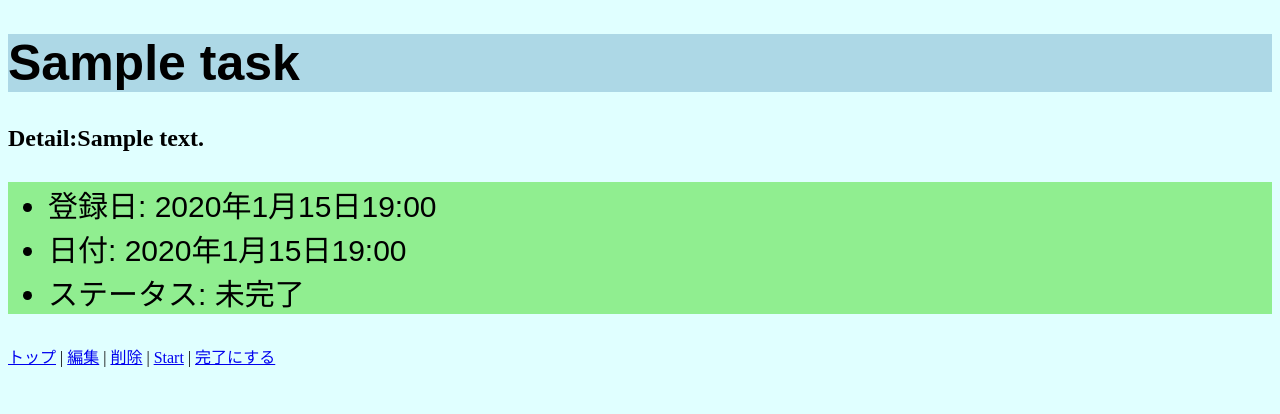
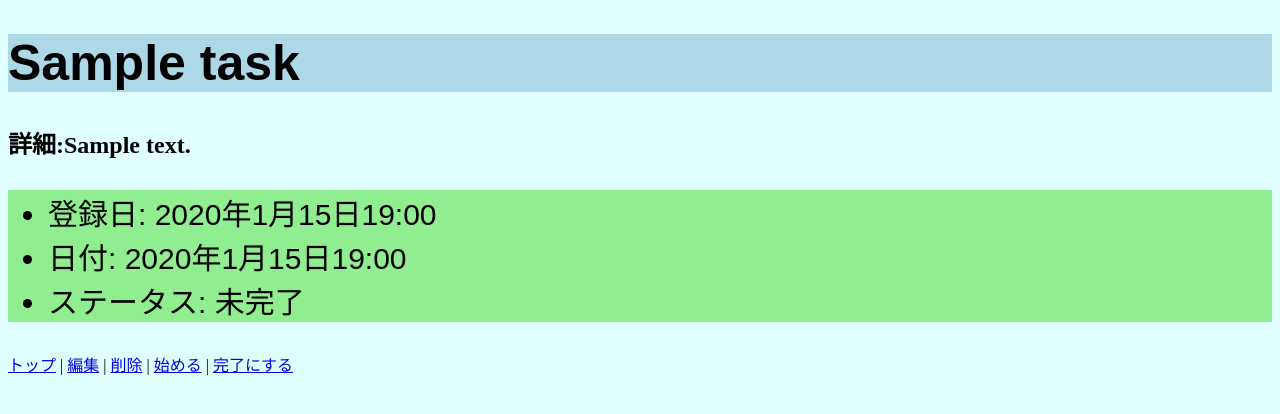
Before and after one commit to 1F10230250/django-test-exercise, a Django app: page /1/ in a window 1280 px wide. Shown: the top 414 px of the page. Run offline with Django 5.2, Linux system fonts and the light colour scheme; tables that the repository leaves empty hold one stand-in row (values such as "Sample post").

Commit message:
統合テスト

```diff
--- a/todo/models.py
+++ b/todo/models.py
@@ -11,7 +11,6 @@ class Task (models.Model):
 
     title = models.CharField(max_length=100)
     status = models.CharField(max_length=20, choices=STATUS_CHOICES, default='not_completed')
-    detail = models.CharField(max_length=100)
     detail = models.TextField(default="")
     posted_at = models.DateTimeField(default=timezone.now)
     due_at = models.DateTimeField(null=True, blank=True)
--- a/todo/templates/todo/detail.html
+++ b/todo/templates/todo/detail.html
@@ -11,7 +11,7 @@
 
   <body>
     <h1>{{ task.title }}</h1>
-    <h2>Detail:{{ task.detail }}</h2>
+    <h2>詳細:{{ task.detail }}</h2>
     <ul>
       <li>登録日: {{ task.posted_at }}</li>
       {% if task.due_at %}
@@ -30,7 +30,7 @@
       <a href="{% url 'index' %}">トップ</a>
       | <a href="{% url 'update' task.id %}">編集</a>
       | <a href="{% url 'delete' task.id %}">削除</a>
-      | <a href="{% url 'start' task.id %}">Start</a>
+      | <a href="{% url 'start' task.id %}">始める</a>
       | <a href="{% url 'close' task.id %}">完了にする</a>
     </div>
   </body>
```
